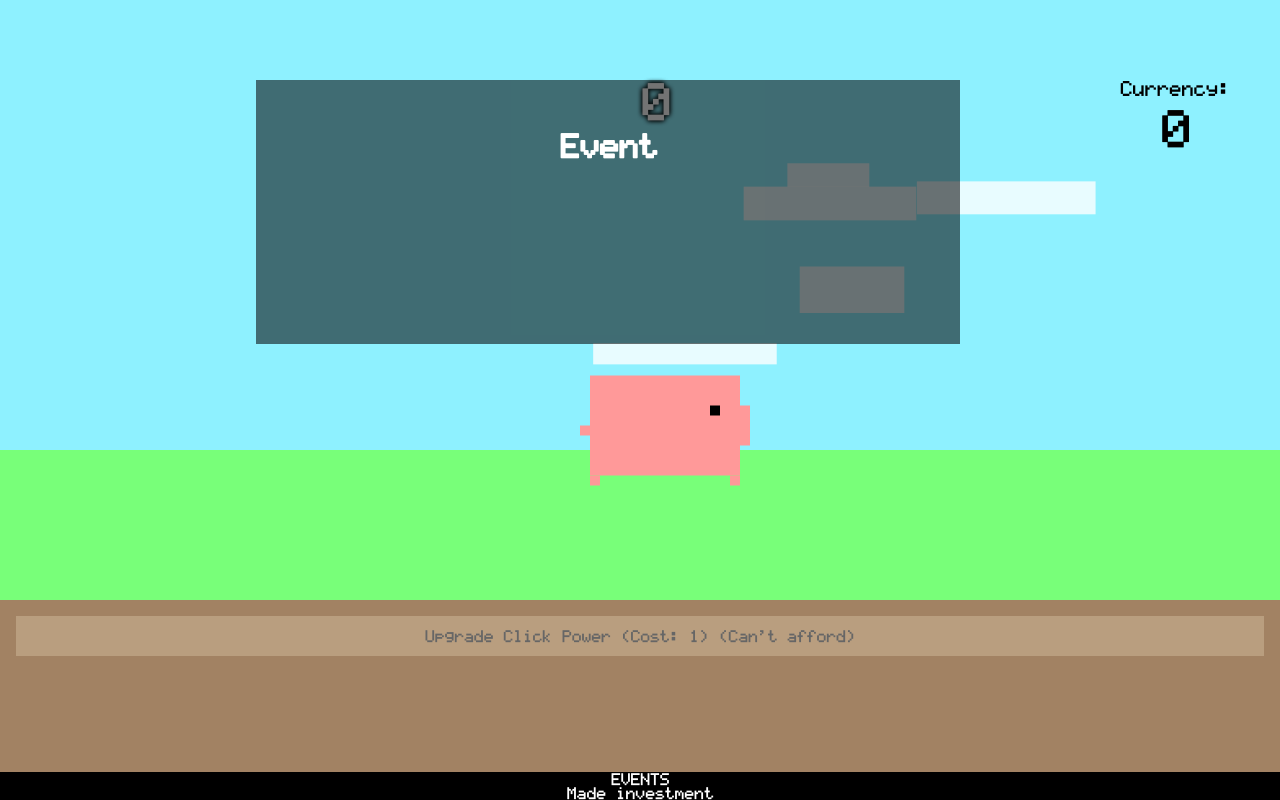
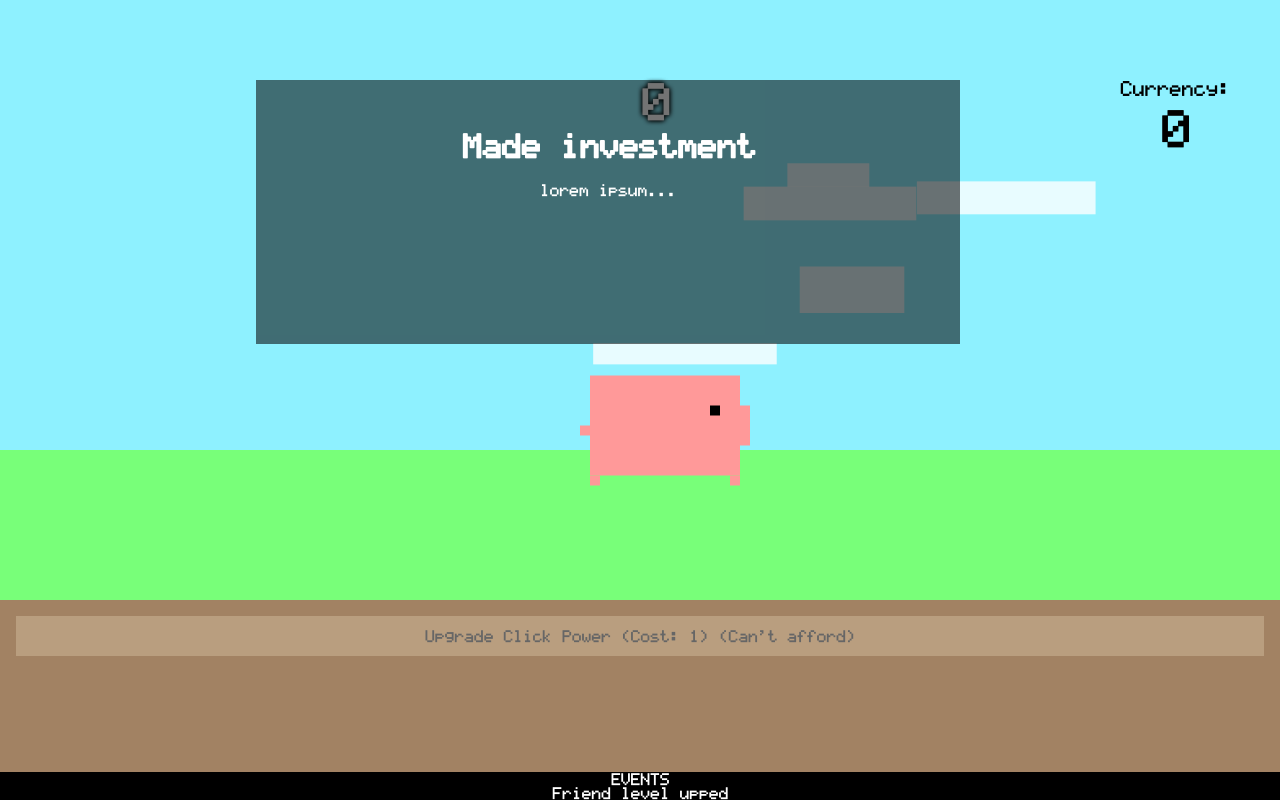
Before and after one commit to Custodia/bankclicker, a React (Create React App) app: page / in a window 1280 px wide. Both pictures are taken after a click on the element "Made investment". Built offline with nearby package versions, Linux system fonts and the light colour scheme.

Commit message:
Adds event queue

```diff
--- a/src/App.js
+++ b/src/App.js
@@ -91,6 +91,10 @@ export default class App extends Component {
 
   handleCurrencyClick = event => this.setState({ currency: this.state.currency + 1 });
 
+  handleEventModalClick = () => {
+    this.setState({ activateModalEvent: null })
+  }
+
   updateScoreBy = amount => {
     this.setState({ score: this.state.score + amount });
   };
@@ -119,7 +123,7 @@ export default class App extends Component {
   render() {
     return (
       <div className="App">
-        {this.state.activateModalEvent ? <EventModal /> : null}
+        {this.state.activateModalEvent ? <EventModal event={this.state.activateModalEvent} onClick={this.handleEventModalClick}/> : null}
         <div className="Score">
           <span>{this.state.score}</span>
         </div>
--- a/src/EventBar.js
+++ b/src/EventBar.js
@@ -1,28 +1,51 @@
-import React, { Component } from 'react';
+import React, {Component} from 'react';
 
 import './EventBar.css';
 
-const events = [
+export default class EventBar extends Component {
+  state = {
+    displayedEvent: ({
+      title: 'Made investment',
+      description: 'lorem ipsum...'
+    }),
+    events: [
       {
-    name: 'Made investment'
+        title: 'Got interest',
+        description: 'lorem ipsum...'
+      },
+      {
+        title: 'Friend level upped',
+        description: 'lorem ipsum...'
       }
     ]
+  }
+  handleClick() {
+    const events = this.state.events;
+    this.setState({
+      displayedEvent: events.pop(),
+      events: events
+    });
+    this.props.activateEvent(this.state.displayedEvent)
+  }
 
-const EventBar = ({activateEvent}) => {
+  render() {
+    const eventButton = this.state.displayedEvent ? <EventButton
+      event={this.state.displayedEvent}
+      onClick={() => this.handleClick()}
+    /> : null;
     return (
       <div className="eventBar">
-    <span>EVENTS</span>
-    {events.map(event => <EventButton name={event.name} onClick={() => activateEvent(event)} />)}
+        <span>{eventButton ? 'EVENTS' : 'NO EVENTS'}</span>
+        {eventButton}
       </div>
     );
   }
+}
 
-const EventButton = ({name, onClick}) => {
+const EventButton = ({event, onClick}) => {
   return (
     <div className="eventButton" onClick={onClick}>
-      <span>{name}</span>
-    </ div>
+      <span>{event.title}</span>
+    </div>
   );
 }
-
-export default EventBar;
--- a/src/EventModal.js
+++ b/src/EventModal.js
@@ -4,8 +4,9 @@ import './EventModal.css';
 
 const EventModal = ({ onClick, event }) => {
   return (
-    <div className="eventModal">
-      <h1>Event</h1>
+    <div className="eventModal" onClick={onClick}>
+      <h1>{event.title}</h1>
+      <span>{event.description}</span>
     </div>
   );
 }
```
Lines whose indentation alone changed are shown as unchanged.
